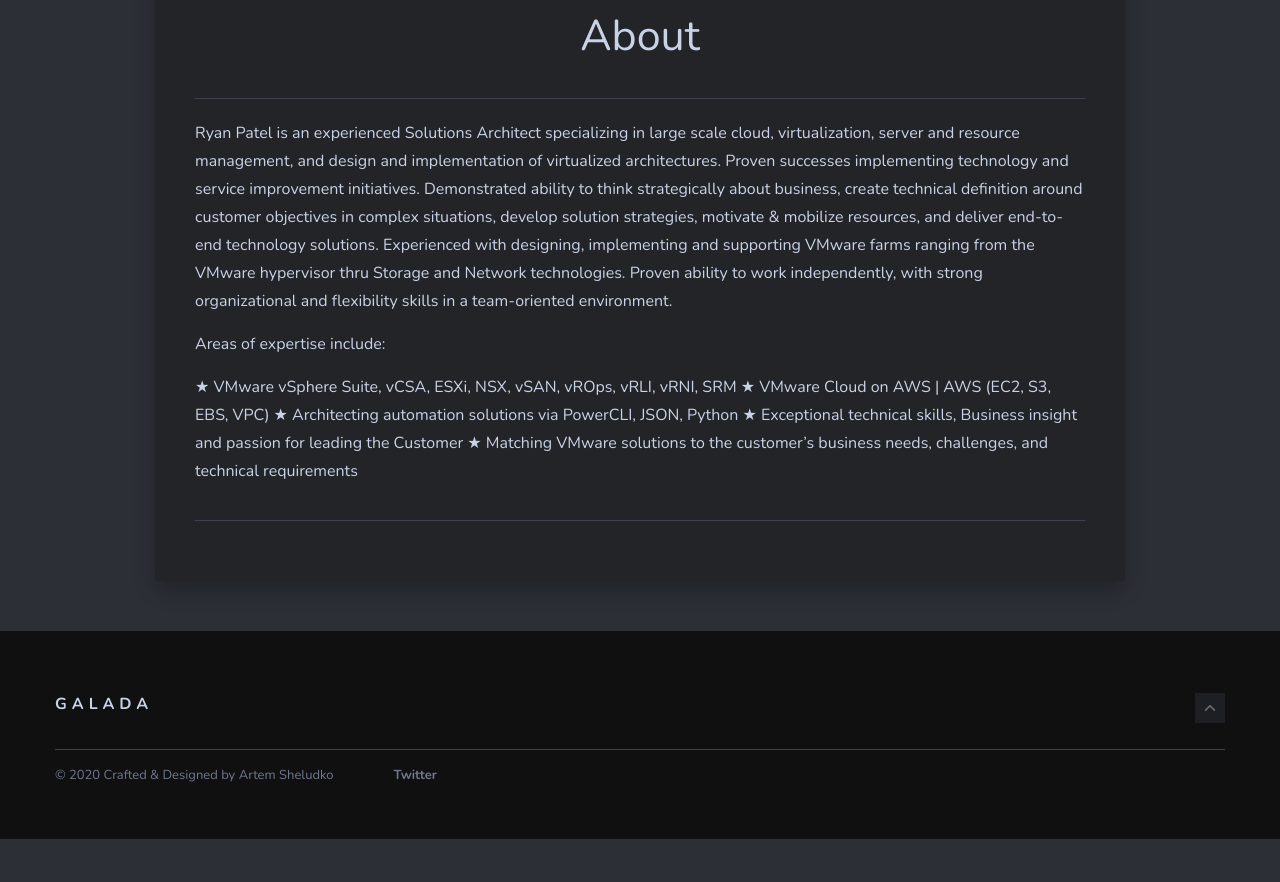
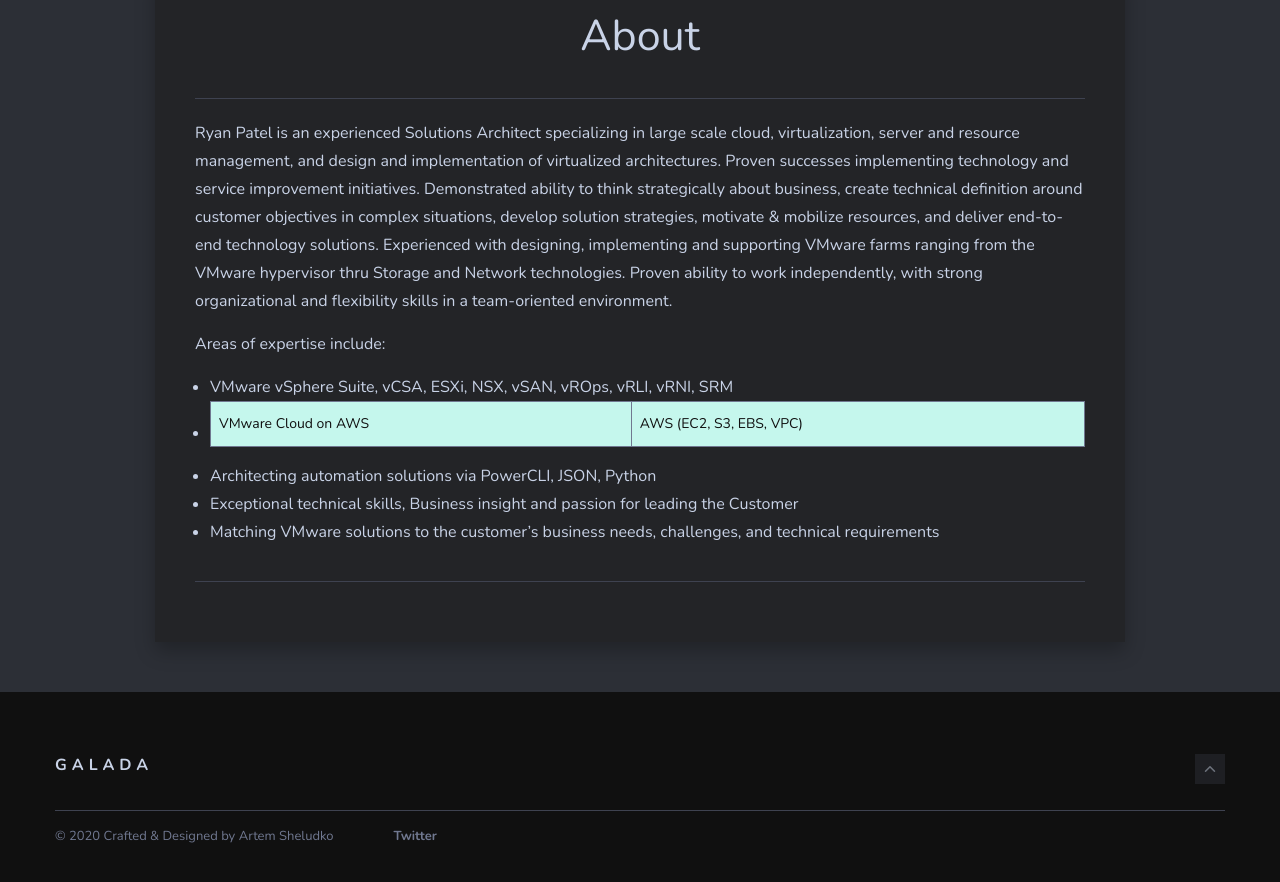
Before and after one commit to vNinjaDFW/vNinjaDFW.github.io, a Jekyll site: the page built from _pages/about.md, in a window 1280 px wide and 900 px high, scrolled down 750 px. Shown: the top 882 px of the window. Built offline with Jekyll 4.4.1, drawn with Linux system fonts in a browser that asks for light colours; nearby versions of some CDN libraries; before the commit the page ends 1589 px from its top, so only the background shows below that.

Commit message:
Add files via upload
fixed UL

```diff
--- a/_pages/about.md
+++ b/_pages/about.md
@@ -9,8 +9,8 @@
 
 Areas of expertise include:
 
-★ VMware vSphere Suite, vCSA, ESXi, NSX, vSAN, vROps, vRLI, vRNI, SRM
-★ VMware Cloud on AWS | AWS (EC2, S3, EBS, VPC)
-★ Architecting automation solutions via PowerCLI, JSON, Python
-★ Exceptional technical skills, Business insight and passion for leading the Customer
-★ Matching VMware solutions to the customer’s business needs, challenges, and technical requirements
+* VMware vSphere Suite, vCSA, ESXi, NSX, vSAN, vROps, vRLI, vRNI, SRM
+* VMware Cloud on AWS | AWS (EC2, S3, EBS, VPC)
+* Architecting automation solutions via PowerCLI, JSON, Python
+* Exceptional technical skills, Business insight and passion for leading the Customer
+* Matching VMware solutions to the customer’s business needs, challenges, and technical requirements
```
